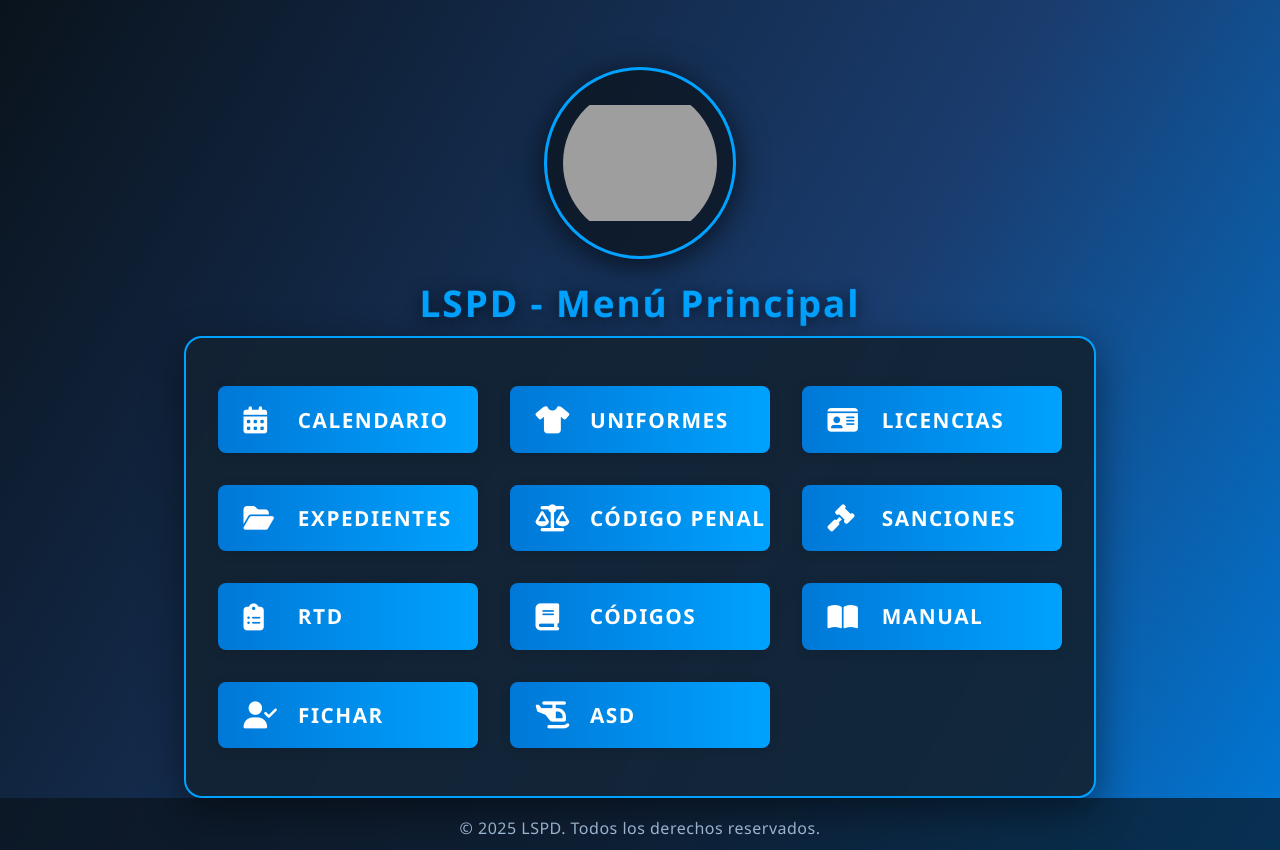
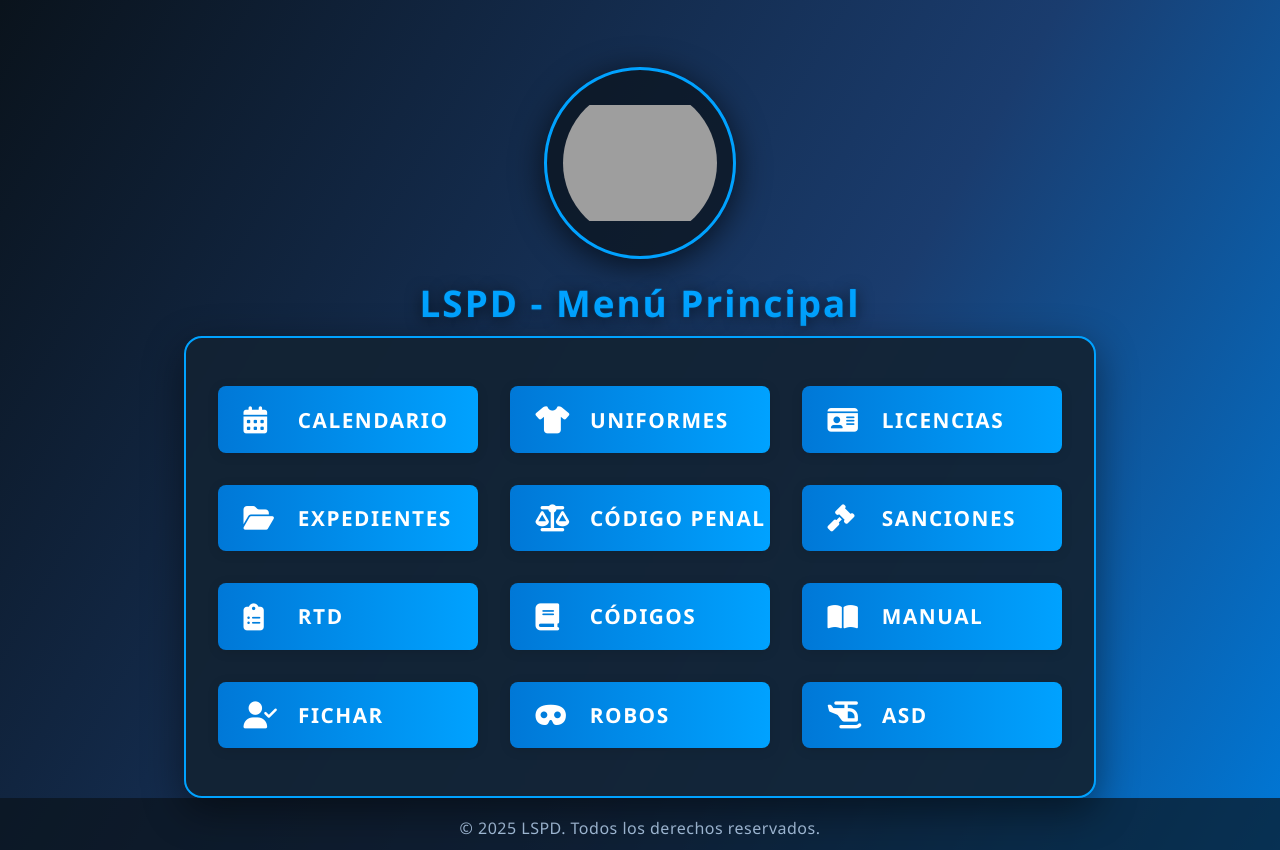
Before and after one commit to jongt23/web-lspd, a plain HTML site: page index.html in a window 1280 px wide. Drawn offline with Linux system fonts and the light colour scheme; grey boxes are pictures that could not be loaded.

Commit message:
Add ROBOS link to menu for quick access

```diff
--- a/index.html
+++ b/index.html
@@ -180,6 +180,9 @@
             <a href="https://docs.google.com/spreadsheets/d/17jDWasG7VHeqcBtrUOzKp4Gya3V0Q1ZnAofHwL_ezSA/edit?usp=sharing" class="menu-button" target="_blank" rel="noopener">
                 <i class="fa-solid fa-user-check"></i> FICHAR
             </a>
+            <a href="https://script.google.com/macros/s/AKfycbxWxFkQtMoAQXaZa5WsfLgFMcFohrygmCBzBt0adW1vj2PA7jJsadJvt0ymdVvE7MGUcg/exec" class="menu-button" target="_blank" rel="noopener">
+                <i class="fa-solid fa-mask"></i> ROBOS
+            </a>
             <a href="https://sites.google.com/view/metro-asd" class="menu-button" target="_blank" rel="noopener">
                 <i class="fa-solid fa-helicopter"></i> ASD
             </a>
```
